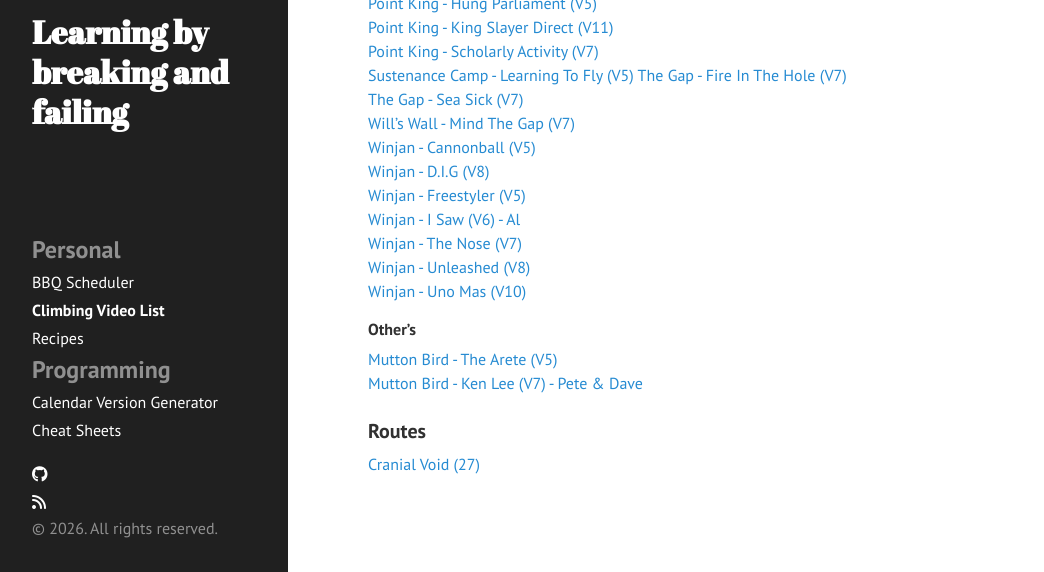
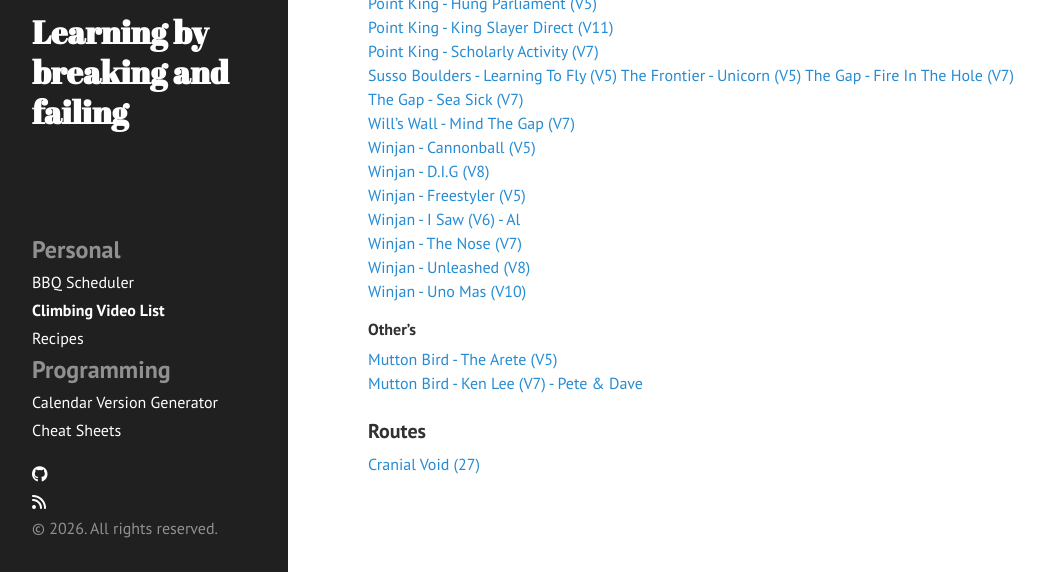
Before and after one commit to slowmonkey/slowmonkey.github.io, a Jekyll site: the page built from sidemenu_pages/climbing-video-list.md, in a window 1280 px wide and 1124 px high, cut to the strip 552-1124 px from the top of the window. Shown: the whole strip, without its empty margins (0-1044 px from the left). Built offline with Jekyll 4.4.1, drawn with Linux system fonts in a browser that asks for light colours; nearby versions of some CDN libraries.

Commit message:
Update climbing-video-list.md

```diff
--- a/sidemenu_pages/climbing-video-list.md
+++ b/sidemenu_pages/climbing-video-list.md
@@ -25,7 +25,8 @@ category: personal
 [Point King - Hung Parliament (V5)](https://www.youtube.com/playlist?list=PLmL-3YU6lBLsFnR0HgsGhsiNirx-PUfyL)
 [Point King - King Slayer Direct (V11)](https://www.youtube.com/playlist?list=PLmL-3YU6lBLvbZxTe2pZzaV_GkrldvVnm)
 [Point King - Scholarly Activity (V7)](https://www.youtube.com/playlist?list=PLmL-3YU6lBLtr51D9dxQWZWejAXlvHY8u)
-[Sustenance Camp - Learning To Fly (V5)](https://www.youtube.com/playlist?list=PLWKVNU8fjcGI)
+[Susso Boulders - Learning To Fly (V5)](https://www.youtube.com/playlist?list=PLWKVNU8fjcGI)
+[The Frontier - Unicorn (V5)](https://www.youtube.com/playlist?list=PLZbkwG_K1cSw)
 [The Gap - Fire In The Hole (V7)](https://www.youtube.com/playlist?list=PLmL-3YU6lBLurdF5t-C0F_zlb8PD9sGBO)
 [The Gap - Sea Sick (V7)](https://www.youtube.com/playlist?list=PLmL-3YU6lBLuhx8xQjBsRPHQE6WbxH5EY)
 [Will's Wall - Mind The Gap (V7)](https://www.youtube.com/playlist?list=PLZuSb82ZsNC8)
```
